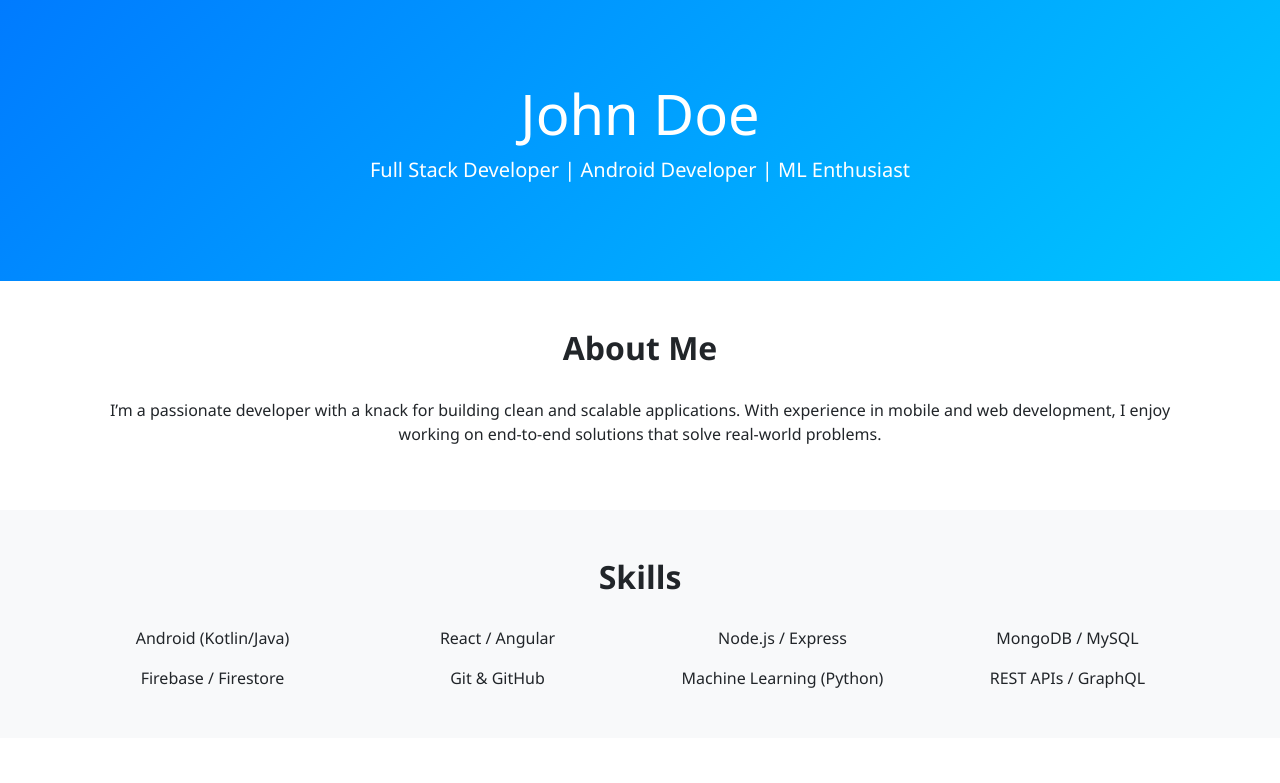
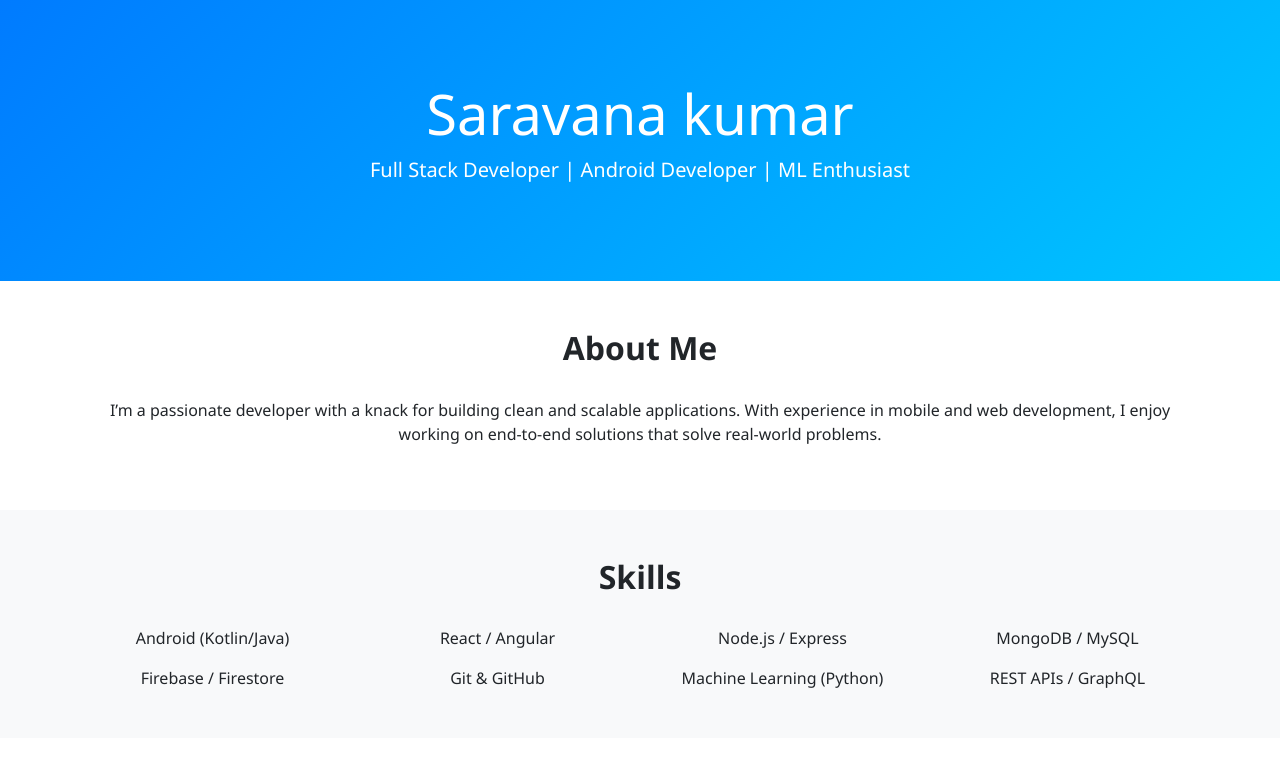
Before and after one commit to saravanakumar070707/Portfolio, a plain HTML site: page index.html in a window 1280 px wide. Shown: the top 783 px of the page. Drawn offline with nearby package versions, Linux system fonts and the light colour scheme.

Commit message:
Update index.html

```diff
--- a/index.html
+++ b/index.html
@@ -29,7 +29,7 @@
   <!-- Hero Section -->
   <section class="hero">
     <div class="container">
-      <h1 class="display-4">John Doe</h1>
+      <h1 class="display-4">Saravana kumar</h1>
       <p class="lead">Full Stack Developer | Android Developer | ML Enthusiast</p>
     </div>
   </section>
```
